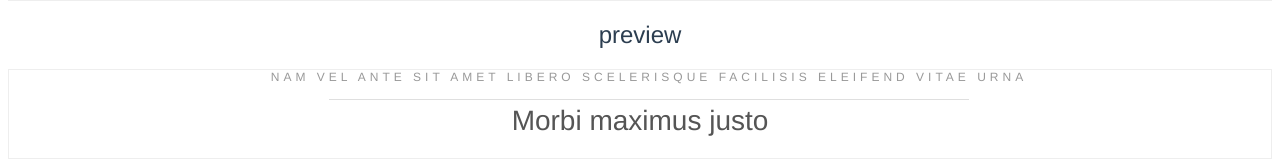
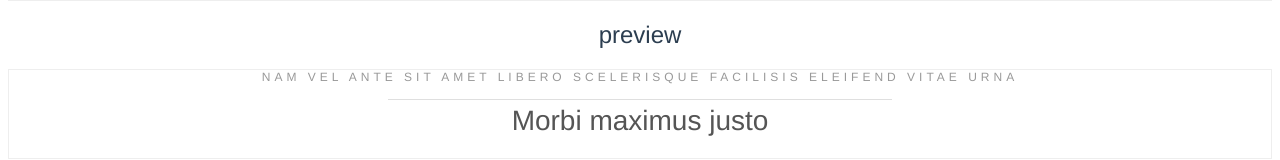
Before and after one commit to fcongson/vue-components, a Vue app: page / in a window 1280 px wide. Shown: the part 512-672 px from the top of the page. Built offline with nearby package versions, Linux system fonts and the light colour scheme.

Commit message:
Update section header styling

```diff
--- a/src/components/SectionHeader.vue
+++ b/src/components/SectionHeader.vue
@@ -22,11 +22,14 @@ export default {
 </script>
 
 <style scoped>
+.align-center {
+  text-align: center;
+}
 header p {
   position: relative;
   color: #999999;
   margin: 0 auto;
-  width: 80rem;
+  width: 80%;
 }
 p {
   text-transform: uppercase;
@@ -35,7 +38,6 @@ p {
   margin: 0 0 0.5rem 0;
   padding: 0 0 1rem 0;
   letter-spacing: 0.25rem;
-  text-align: center;
 }
 p:after {
   content: "";
@@ -54,6 +56,5 @@ h2 {
   font-weight: 300;
   line-height: 1.5;
   margin: 0 0 1rem 0;
-  text-align: center;
 }
 </style>
```
